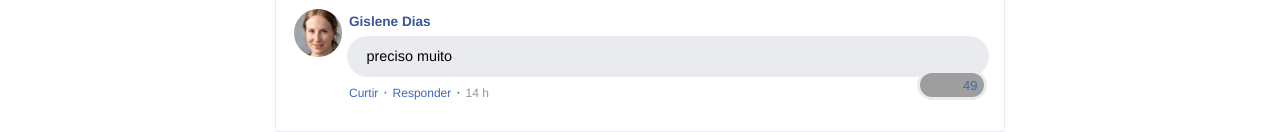
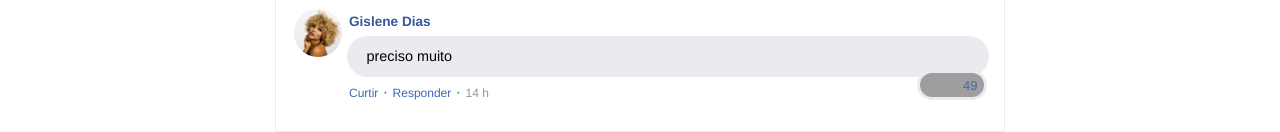
Before and after one commit to emilygj/total-health.site, a plain HTML site: page index.html in a window 1280 px wide. Shown: the part 9276-9408 px from the top of the page. Drawn offline with nearby package versions, Linux system fonts and the light colour scheme; grey boxes are pictures that could not be loaded; a script that the page names is missing.

Commit message:
Update index.html

```diff
--- a/index.html
+++ b/index.html
@@ -2363,7 +2363,7 @@
                     <tbody>
                       <tr>
                         <td rowspan="3" class="fb-comments-comment-img"><img
-                            src="./assets/img/comentarios/avatar-fbe2ae4a8afdd22295864b293e4635b0 (Cópia).jpg"></td>
+                            src="./assets/img/comentarios/woman-g47e7e262c_1920 (Cópia).jpg"></td>
                         <td>
                           <font class="fb-comments-comment-name">
                             <name>Gislene Dias</name>
```
